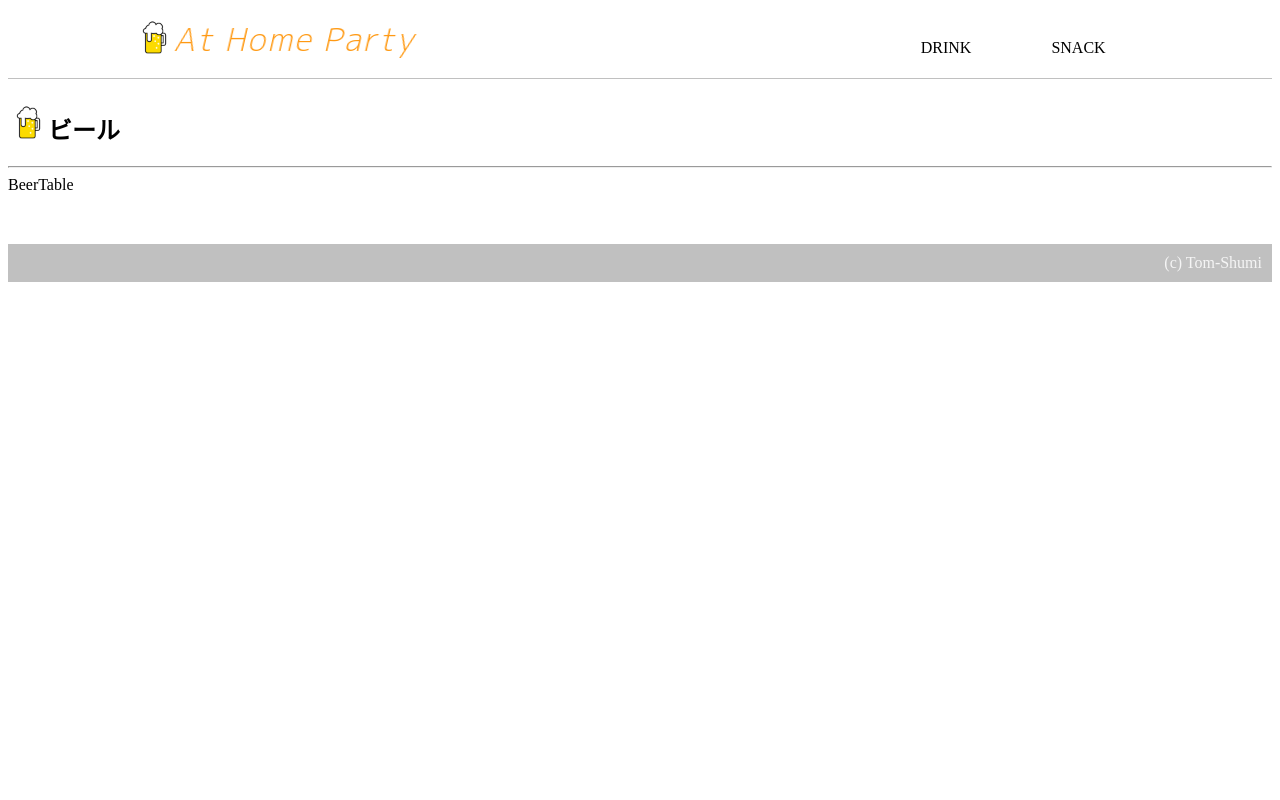
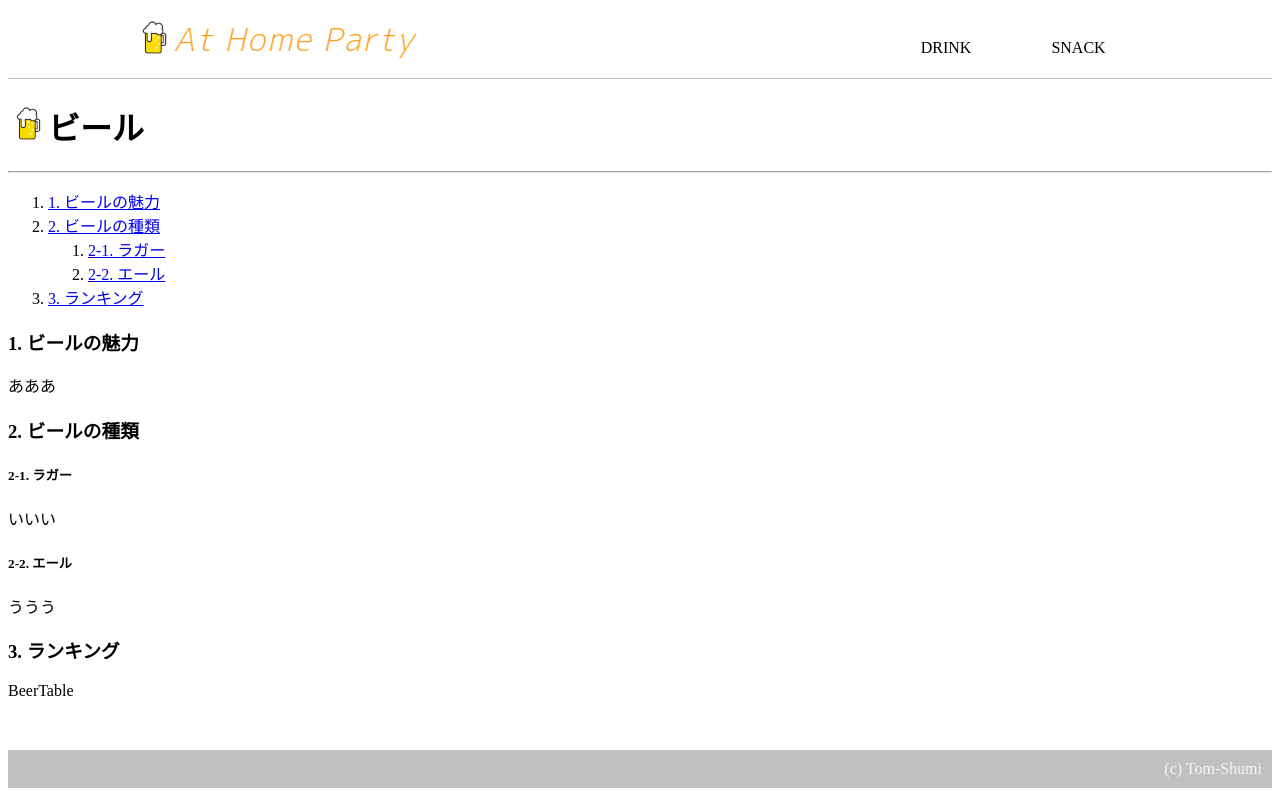
Before and after one commit to Tom-Shumi/at-home-party-frontend, a Next.js app: page /drink/beer in a window 1280 px wide. Built offline with nearby package versions, Linux system fonts and the light colour scheme.

Commit message:
Add Beer page WIP  Create index

```diff
--- a/pages/drink/beer.tsx
+++ b/pages/drink/beer.tsx
@@ -1,4 +1,5 @@
 import Layout from 'components/common/Layout';
+import BeerIndex from 'components/drink/beer/BeerIndex';
 import BeerDescription from 'components/drink/beer/BeerDescription';
 import BeerTable from 'components/drink/beer/BeerTable';
 
@@ -10,6 +11,7 @@ const Beer: React.FC<BeerProps> = (props) => {
   return (
     <Layout title = "Beer">
       <div className="contents">
+        <BeerIndex />
         <BeerDescription />
         <BeerTable />
       </div>
--- a/src/components/drink/beer/BeerDescription.tsx
+++ b/src/components/drink/beer/BeerDescription.tsx
@@ -1,4 +1,3 @@
-import BeerIcon from '/public/beer.png';
 import Image from 'next/image';
 import styles from '/styles/drink/beer/BeerDescription.module.css';
 
@@ -12,8 +11,22 @@ const BeerDescription: React.FC<BeerDescriptionProps> = (props) => {
 
   return (
     <>
-      <h2><Image src={BeerIcon} className={styles.beerIcon} alt="Beer" width={40} height={40} />ビール</h2>
-      <hr />
+      <h3 className="headingLg">1. ビールの魅力</h3>
+      <div className="contentsLg">
+        あああ
+      </div>
+      <h3 className="headingLg">2. ビールの種類</h3>
+      <div className="contentsLg">
+        <h5 className="headingMd">2-1. ラガー</h5>
+          <div className="contentsMd">
+            いいい
+          </div>
+        <h5 className="headingMd">2-2. エール</h5>
+          <div className="contentsMd">
+            ううう
+          </div>
+      </div>
+      <h3 className="headingLg">3. ランキング</h3>
     </>
   )
 }
--- /dev/null
+++ b/src/components/drink/beer/BeerIndex.tsx
@@ -0,0 +1,31 @@
+import BeerIcon from '/public/beer.png';
+import Image from 'next/image';
+import styles from '/styles/drink/beer/BeerIndex.module.css';
+
+
+interface BeerIndexProps {
+}
+
+const BeerIndex: React.FC<BeerIndexProps> = (props) => {
+
+
+
+  return (
+    <>
+      <h1><Image src={BeerIcon} className={styles.beerIcon} alt="Beer" width={40} height={40} />ビール</h1>
+      <hr />
+      <ol className="indexOlLg">
+        <li className="indexLiLg"><a href="#">1. ビールの魅力</a></li>
+        <li className="indexLiLg"><a href="#">2. ビールの種類</a>
+          <ol className="indexOlMd">
+            <li className="indexLiMd"><a href="#">2-1. ラガー</a></li>
+            <li className="indexLiMd"><a href="#">2-2. エール</a></li>
+          </ol>
+        </li>
+        <li className="indexLiLg"><a href="#">3. ランキング</a></li>
+      </ol>
+    </>
+  )
+}
+
+export default BeerIndex
--- a/styles/drink/beer/BeerDescription.module.css
+++ /dev/null
@@ -1,3 +0,0 @@
-.beerIcon {
-  margin-top: 4px !important;
-}
--- /dev/null
+++ b/styles/drink/beer/BeerIndex.module.css
@@ -0,0 +1,13 @@
+.beerIcon {
+  margin-top: 4px !important;
+}
+
+.indexOlLg {
+  list-style:none;
+  background-color: #FAFAFD;
+  padding: 5px 0px 15px 40px;
+}
+
+.indexLi {
+  margin-top: 10px;
+}
--- a/styles/globals.css
+++ b/styles/globals.css
@@ -46,3 +46,48 @@ a {
 .contents {
   padding: 10px 10% 0px 10%;
 }
+
+.contentsLg {
+  padding-left: 20px;
+  padding-top: 10px;
+  padding-bottom: 10px;
+}
+
+.contentsMd {
+  padding-left: 20px;
+  padding-top: 10px;
+  padding-bottom: 10px;
+}
+
+.headingLg {
+  padding: 0.5em;
+  color: #494949;
+  background: #fffaf4;
+  border-left: solid 5px #ffaf58;
+}
+
+.headingMd {
+  padding: 0.25em 0.5em;
+  color: #494949;
+  background: transparent;
+  border-left: solid 5px #ffaf58;
+}
+
+.indexOlLg {
+  list-style:none;
+  background-color: #FAFAFD;
+  padding: 5px 0px 15px 40px;
+}
+
+.indexOlMd {
+  list-style:none;
+  padding-top: 5px;
+}
+
+.indexLiLg {
+  margin-top: 10px;
+}
+
+.indexLiMd {
+  margin-top: 5px;
+}
```
